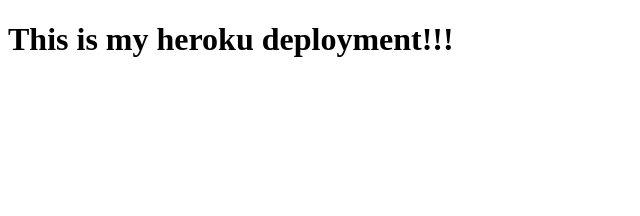
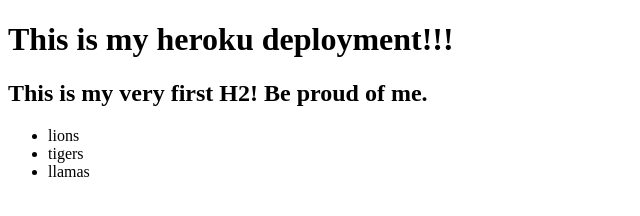
Before and after one commit to gray7allen/hostingDemo, a website: page index.html in a window 1280 px wide. Shown: the whole page, without its empty margins (0-640 px from the left). Drawn offline with Linux system fonts and the light colour scheme.

Commit message:
added lions, tigers, llamas

```diff
--- a/index.html
+++ b/index.html
@@ -8,5 +8,11 @@
 </head>
 <body>
   <h1>This is my heroku deployment!!!</h1>
+  <h2>This is my very first H2! Be proud of me.</h2>
+  <ul>
+    <li>lions</li>
+    <li>tigers</li>
+    <li>llamas</li>
+  </ul>
 </body>
 </html>
```
